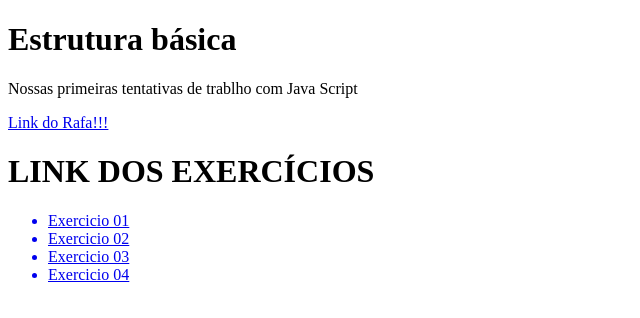
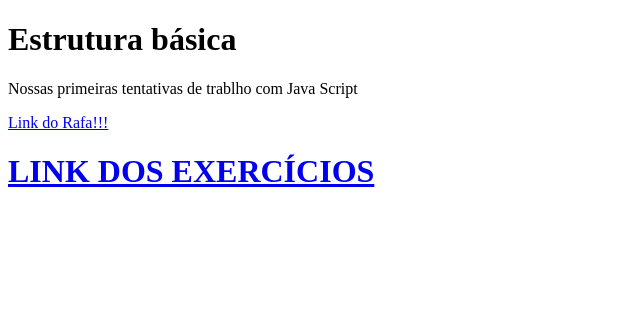
Before and after one commit to DWEBOO-IIW-2025-Arthur/A-A-3-Tri-Arthur, a plain HTML site: page index.html in a window 1280 px wide. Shown: the whole page, without its empty margins (0-640 px from the left). Drawn offline with Linux system fonts and the light colour scheme.

Commit message:
Alterar link do index para redirecionar para uma unica página HTMK

```diff
--- a/index.html
+++ b/index.html
@@ -14,13 +14,7 @@
     <a href="modulo-01/index.html"><p>Link do Rafa!!!</p></a>
     <script src="script.js"></script>
 
-    <h1>LINK DOS EXERCÍCIOS</h1>
-    <ul>
-        <a href="Aula dia 17-11/exercicio01.js"><li>Exercicio 01</li></a>
-        <a href="Aula dia 17-11/exercicio02.js"><li>Exercicio 02</li></a>
-        <a href="Aula dia 17-11/exercicio03.js"><li>Exercicio 03</li></a>
-        <a href="Aula dia 17-11/exercicio04.js"><li>Exercicio 04</li></a>
-    </ul>
+    <a href="Aula dia 17-11/index.html"><h1>LINK DOS EXERCÍCIOS</h1></a>
 </body>
 
 </html>
```
Also changed, not shown: Aula dia 17-11/index.html (+2 -1 lines).
